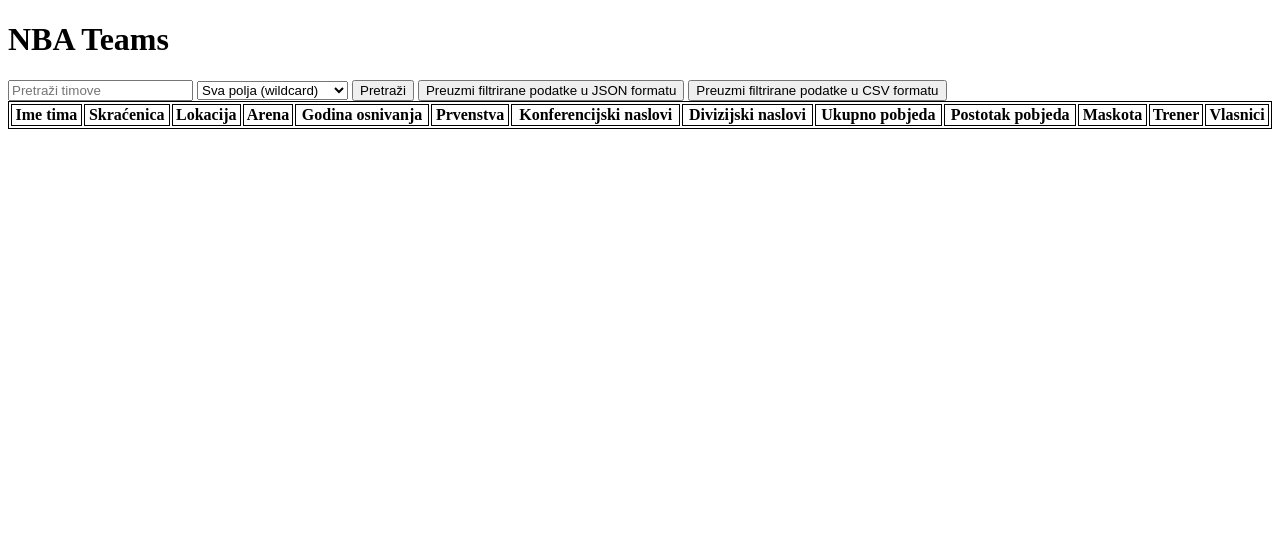
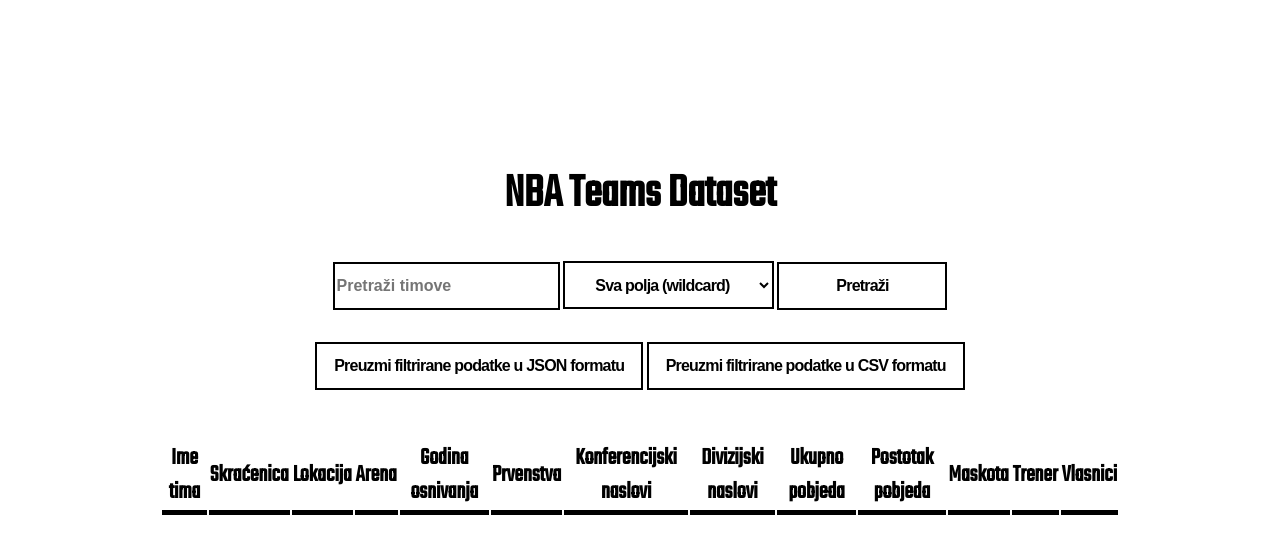
Before and after one commit to fran-bl/nba-teams-dataset, a website: page src/public/datatable.html in a window 1280 px wide. Drawn offline with Linux system fonts and the light colour scheme; no server answers.

Commit message:
Uređen CSS stranice

```diff
--- a/src/public/css/styles.css
+++ b/src/public/css/styles.css
@@ -1,8 +1,94 @@
+body {
+    font-family: "Teko", Arial, sans-serif;
+    font-size: 1.5rem;
+    margin: 10rem;
+}
+
+h1, h2, p, a {
+    text-align: center;
+}
+
 table {
     width: 100%;
 }
 
-table, th, td {
+th, td {
     text-align: center;
     border: 1px solid black;
 }
+
+th {
+  border: none;
+  border-bottom: 5px solid black;
+}
+
+#filterForm {
+  text-align: center;
+  margin-bottom: 3rem;
+}
+
+#search {
+  background-color: #fff;
+  border: 2px solid #000;
+  box-sizing: border-box;
+  color: #000;
+  display: inline-flex;
+  fill: #000;
+  font-size: 1rem;
+  font-weight: 600;
+  height: 48px;
+}
+
+.ulDiv {
+    display: flex;
+    justify-content: center;
+    align-items: center;
+}
+
+.button-59, #attribute {
+  align-items: center;
+  background-color: #fff;
+  border: 2px solid #000;
+  box-sizing: border-box;
+  color: #000;
+  cursor: pointer;
+  display: inline-flex;
+  fill: #000;
+  font-size: 1rem;
+  font-weight: 600;
+  height: 48px;
+  justify-content: center;
+  letter-spacing: -.8px;
+  line-height: 24px;
+  min-width: 140px;
+  outline: 0;
+  padding: 0 17px;
+  text-align: center;
+  text-decoration: none;
+  transition: all .3s;
+  user-select: none;
+  -webkit-user-select: none;
+  touch-action: manipulation;
+}
+
+.button-59:focus {
+  color: #171e29;
+}
+
+.button-59:hover {
+  border-color: #06f;
+  color: #06f;
+  fill: #06f;
+}
+
+.button-59:active {
+  border-color: #06f;
+  color: #06f;
+  fill: #06f;
+}
+
+@media (min-width: 768px) {
+  .button-59 {
+    min-width: 170px;
+  }
+}
--- a/src/public/datatable.html
+++ b/src/public/datatable.html
@@ -2,11 +2,12 @@
 <html>
 <head>
     <meta charset="UTF-8">
-    <title>NBA Teams Table</title>
+    <title>NBA Teams Dataset</title>
     <link rel="stylesheet" href="/css/styles.css">
+    <link rel="stylesheet" href="https://fonts.googleapis.com/css2?family=Teko">
 </head>
 <body>
-    <h1>NBA Teams</h1>
+    <h1>NBA Teams Dataset</h1>
     <form id="filterForm">
         <input type="text" id="search" placeholder="Pretraži timove">
         <select id="attribute">
@@ -25,9 +26,11 @@
             <option value="head_coach">Trener</option>
             <option value="owners">Vlasnici</option>
         </select>
-        <button type="submit">Pretraži</button>
-        <button id="jsonDownloadBtn">Preuzmi filtrirane podatke u JSON formatu</button>
-        <button id="csvDownloadBtn">Preuzmi filtrirane podatke u CSV formatu</button>
+        <button type="submit" class="button-59">Pretraži</button>
+        <div style="margin-top: 2rem;">
+            <button id="jsonDownloadBtn" class="button-59">Preuzmi filtrirane podatke u JSON formatu</button>
+            <button id="csvDownloadBtn" class="button-59">Preuzmi filtrirane podatke u CSV formatu</button>
+        </div>
     </form>
 
     <table id="teamsTable">
--- a/src/public/js/main.js
+++ b/src/public/js/main.js
@@ -34,21 +34,26 @@
 
     teams.rows.forEach(team => {
         const row = document.createElement('tr');
+        const regex = new RegExp(`(${search})`, 'gi');
         row.innerHTML = `
-            <td>${team.team_name}</td>
-            <td>${team.abbreviation}</td>
-            <td>${team.location}</td>
-            <td>${team.arena_name}</td>
-            <td>${team.established_year}</td>
-            <td>${team.championships_won}</td>
-            <td>${team.conference_titles}</td>
-            <td>${team.division_titles}</td>
-            <td>${team.all_time_wins}</td>
-            <td>${team.all_time_win_percentage}</td>
-            <td>${team.mascot}</td>
-            <td>${team.head_coach}</td>
-            <td>${team.owners}</td>
+            <td>${attribute === 'team_name' || attribute === 'wildcard' ? highlight(regex, team.team_name) : team.team_name}</td>
+            <td>${attribute === 'abbreviation' || attribute === 'wildcard' ? highlight(regex, team.abbreviation) : team.abbreviation}</td>
+            <td>${attribute === 'location' || attribute === 'wildcard' ? highlight(regex, team.location) : team.location}</td>
+            <td>${attribute === 'arena_name' || attribute === 'wildcard' ? highlight(regex, team.arena_name) : team.arena_name}</td>
+            <td>${attribute === 'established_year' || attribute === 'wildcard' ? highlight(regex, team.established_year) : team.established_year}</td>
+            <td>${attribute === 'championships_won' || attribute === 'wildcard' ? highlight(regex, team.championships_won) : team.championships_won}</td>
+            <td>${attribute === 'conference_titles' || attribute === 'wildcard' ? highlight(regex, team.conference_titles) : team.conference_titles}</td>
+            <td>${attribute === 'division_titles' || attribute === 'wildcard' ? highlight(regex, team.division_titles) : team.division_titles}</td>
+            <td>${attribute === 'all_time_wins' || attribute === 'wildcard' ? highlight(regex, team.all_time_wins) : team.all_time_wins}</td>
+            <td>${attribute === 'all_time_win_percentage' || attribute === 'wildcard' ? highlight(regex, team.all_time_win_percentage) : team.all_time_win_percentage}</td>
+            <td>${attribute === 'mascot' || attribute === 'wildcard' ? highlight(regex, team.mascot) : team.mascot}</td>
+            <td>${attribute === 'head_coach' || attribute === 'wildcard' ? highlight(regex, team.head_coach) : team.head_coach}</td>
+            <td>${attribute === 'owners' || attribute === 'wildcard' ? highlight(regex, team.owners) : team.owners}</td>
         `;
         tbody.appendChild(row);
     });
 }
+
+function highlight(regex, obj) {
+    return String(obj).replace(regex, `<span style='color:#FF0000'>$1</span>`);
+}
```
Also changed, not shown: src/public/index.html (+11 -2 lines).
